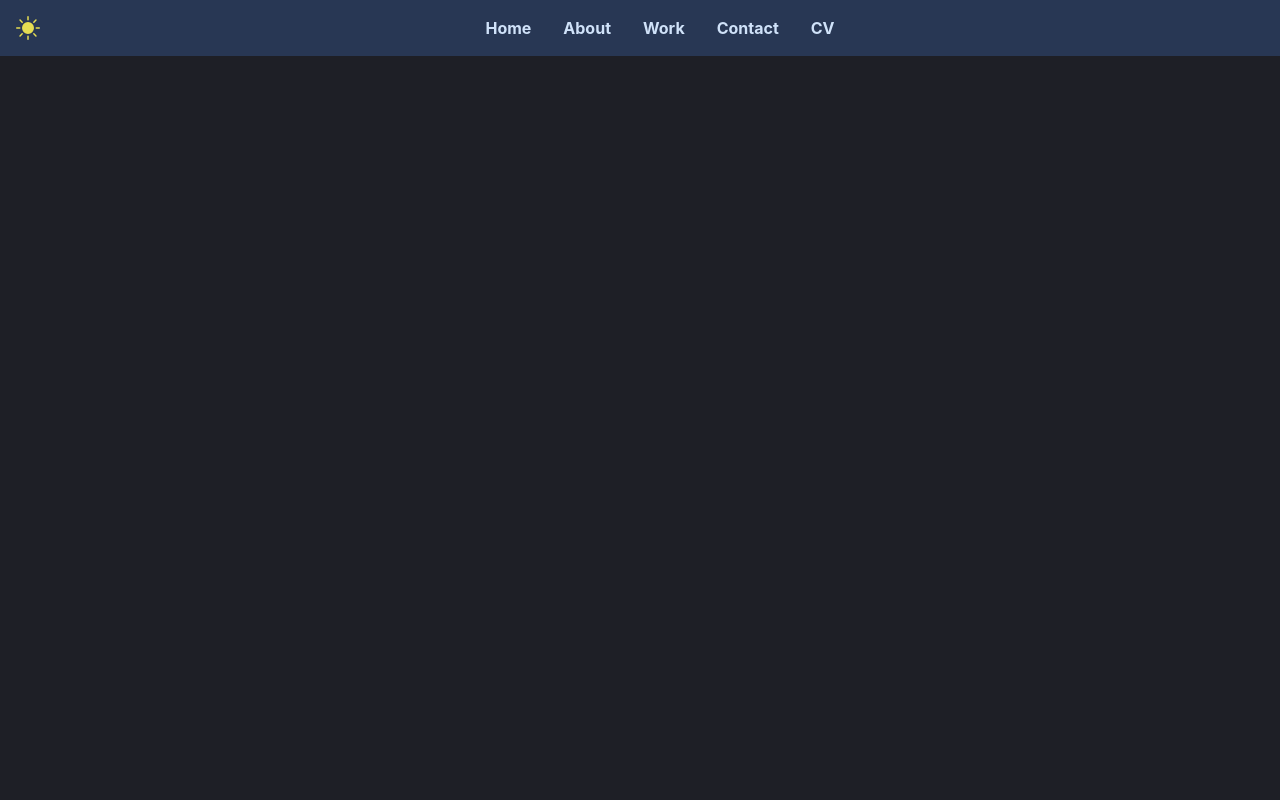
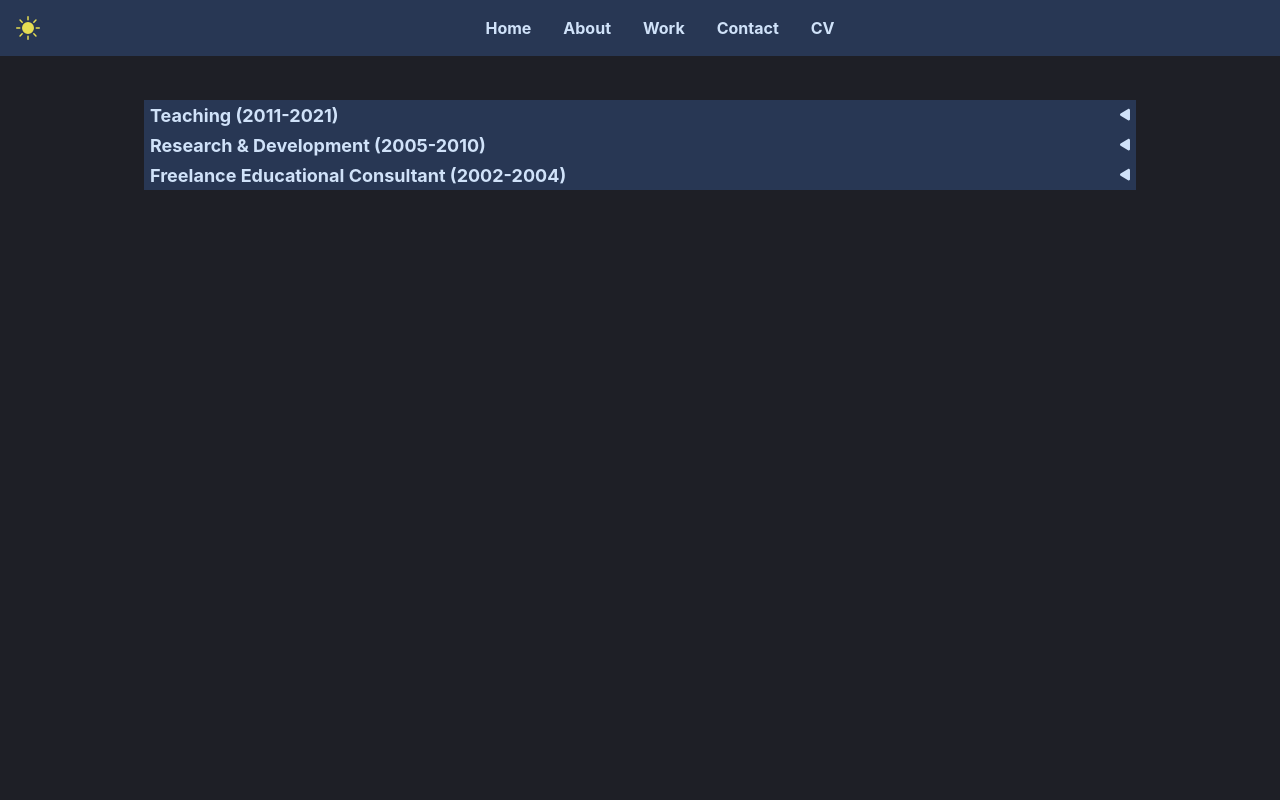
Before and after one commit to alexbeet81/portfolio, a React (Create React App) app: page /cv in a window 1280 px wide. Shown: the top 800 px of the page. Built offline with nearby package versions, Linux system fonts and the light colour scheme.

Commit message:
update to cv page

```diff
--- a/package.json
+++ b/package.json
@@ -3,6 +3,9 @@
   "version": "0.1.0",
   "private": true,
   "dependencies": {
+    "@fortawesome/fontawesome-svg-core": "^6.4.2",
+    "@fortawesome/free-solid-svg-icons": "^6.4.2",
+    "@fortawesome/react-fontawesome": "^0.2.0",
     "@testing-library/jest-dom": "^5.16.2",
     "@testing-library/react": "^12.1.2",
     "@testing-library/user-event": "^13.5.0",
--- a/src/Components/CV/CVSection.js
+++ b/src/Components/CV/CVSection.js
@@ -1,20 +1,27 @@
-import React, { useState } from 'react';
+import React, { useState } from "react";
+import classes from "./CVSection.module.css";
+import Header from "./Header";
+import Content from "./Content";
 
-const CVSection = ({ header, content}) => {
+const CVSection = ({ header, content }) => {
+  // react-spring or framer-motion for animations
   const [isOpen, setIsOpen] = useState(false);
 
-
+  const expandSectionHandler = () => {
+    setIsOpen(!isOpen);
+  };
 
   return (
     <>
-      <button onClick={() => setIsOpen(!isOpen)}>
-        {header}
-      </button>
-      {isOpen && <div>
-          {content}
-        </div>}
+      <Header
+        onClick={expandSectionHandler}
+        className={classes.headerButton}
+        header={header}
+        isOpen={isOpen}
+      />
+      {isOpen && <Content content={content} />}
     </>
-  )
-}
+  );
+};
 
 export default CVSection;
--- a/src/Components/CV/CVSection.module.css
+++ b/src/Components/CV/CVSection.module.css
@@ -0,0 +1,5 @@
+.headerButton {
+  height: 100px;
+  width: 100%;
+  background-color: azure;
+}
--- /dev/null
+++ b/src/Components/CV/Content.js
@@ -0,0 +1,26 @@
+import React from "react";
+import classes from "./Content.module.css";
+
+const Content = ({ content: { description, jobs } }) => {
+  return (
+    <div className={classes.container}>
+      <p className={classes.description}>{description}</p>
+      {jobs.map((job, jobIndex) => {
+        return (
+          <div key={jobIndex}>
+            <div className={classes.jobTitle}>
+              <p>{job.dates}</p>
+              <p>{job.jobTitle}</p>
+            </div>
+            <p>{job.jobDescription}</p>
+            {job.bulletPoints.map((bulletPoint, bulletIndex) => {
+              return <p key={`bullet-${bulletIndex}`}>• ${bulletPoint}</p>;
+            })}
+          </div>
+        );
+      })}
+    </div>
+  );
+};
+
+export default Content;
--- /dev/null
+++ b/src/Components/CV/Content.module.css
@@ -0,0 +1,10 @@
+.container {
+}
+
+.container p {
+  color: var(--dark-text-two);
+}
+
+.jobTitle {
+  display: flex;
+}
--- a/src/Components/CV/Data/cv-data.js
+++ b/src/Components/CV/Data/cv-data.js
@@ -1,6 +1,106 @@
 export const cvData = [
   {
     header: "Teaching (2011-2021)",
-    content: "Detailed information about the teaching job"
-  }
-]
+    content: {
+      description:
+        "Over the last decade, I've passionately taught various subjects ranging from mathematics to science. Through engaging teaching methodologies, I have aimed to inspire and empower young minds, showcasing the tangible applications of theoretical knowledge.",
+      jobs: [
+        {
+          jobTitle: "High School Mathematics Teacher",
+          dates: "dec 2011 - dec 2021",
+          jobDescription:
+            "As the lead of the math department, I drove curriculum development and played an instrumental role in student mentorship, focusing on diverse learning methods.",
+          bulletPoints: [
+            "Introduced modern teaching methods involving technology.",
+            "Prepared students for national level exams with a high pass rate.",
+            "Championed the introduction of advanced calculus to the curriculum.",
+          ],
+        },
+        {
+          jobTitle: "Physics Teacher",
+          dates: "jun 2015 - dec 2021",
+          jobDescription:
+            "Teaching physics, I emphasized hands-on learning, leveraging experiments to explain complex concepts.",
+          bulletPoints: [
+            "Organized monthly field trips to science museums and factories.",
+            "Co-authored a physics textbook now used across the district.",
+            "Promoted the use of interactive apps and simulations in teaching.",
+          ],
+        },
+        {
+          jobTitle: "STEM Coordinator",
+          dates: "jan 2018 - dec 2021",
+          jobDescription:
+            "Managed and coordinated all STEM activities in school, ensuring a comprehensive approach to integrated learning.",
+          bulletPoints: [
+            "Launched an annual STEM week, inviting industry professionals for talks.",
+            "Oversaw the school's robotics team, leading them to a national victory.",
+            "Initiated partnerships with local tech companies for internships.",
+          ],
+        },
+      ],
+    },
+  },
+  {
+    header: "Research & Development (2005-2010)",
+    content: {
+      description:
+        "My five years in R&D were focused on pushing the boundaries of knowledge in applied mathematics. Collaborating with experts, I aimed to merge theory with practical solutions, addressing global challenges.",
+      jobs: [
+        {
+          jobTitle: "Lead Researcher",
+          dates: "jan 2005 - nov 2010",
+          jobDescription:
+            "Guided the team towards innovative research areas, ensuring projects were purposeful and impactful.",
+          bulletPoints: [
+            "Published papers in top-tier academic journals.",
+            "Secured grants for pioneering projects in applied math.",
+            "Facilitated academic-industry collaborations for real-world applications.",
+          ],
+        },
+        {
+          jobTitle: "Post-Doctoral Fellow",
+          dates: "jan 2006 - dec 2007",
+          jobDescription:
+            "Worked on niche areas of applied math, mentoring graduate students and publishing groundbreaking papers.",
+          bulletPoints: [
+            "Introduced novel methodologies for problem-solving.",
+            "Collaborated with global experts on joint research.",
+            "Delivered lectures and presentations at international conferences.",
+          ],
+        },
+      ],
+    },
+  },
+  {
+    header: "Freelance Educational Consultant (2002-2004)",
+    content: {
+      description:
+        "As a consultant, I collaborated with educational institutions worldwide, offering insights and strategies to enhance their academic frameworks and teaching methodologies.",
+      jobs: [
+        {
+          jobTitle: "Curriculum Advisor",
+          dates: "mar 2002 - dec 2003",
+          jobDescription:
+            "Worked with institutions to update and innovate their curriculum, ensuring it remained relevant and engaging.",
+          bulletPoints: [
+            "Introduced modern pedagogical methods in 10+ institutions.",
+            "Tailored curricula to local needs while maintaining global standards.",
+            "Trained educators in the latest teaching methods and technologies.",
+          ],
+        },
+        {
+          jobTitle: "Educational Policy Consultant",
+          dates: "jan 2003 - dec 2004",
+          jobDescription:
+            "Advised on policy-making, ensuring educational reforms were beneficial and in line with global best practices.",
+          bulletPoints: [
+            "Played a key role in drafting education policies in two states.",
+            "Lobbied for increased focus on STEM in early education.",
+            "Promoted inclusive education, ensuring accessibility for all.",
+          ],
+        },
+      ],
+    },
+  },
+];
--- /dev/null
+++ b/src/Components/CV/Header.js
@@ -0,0 +1,21 @@
+import React from "react";
+import classes from "./Header.module.css";
+import { FontAwesomeIcon } from "@fortawesome/react-fontawesome";
+import { faPlay } from "@fortawesome/free-solid-svg-icons";
+
+const Header = ({ onClick, header, isOpen }) => {
+  const rotation = isOpen ? 90 : 180;
+
+  return (
+    <button onClick={onClick} className={classes.headerButton}>
+      <p>{header}</p>
+      <FontAwesomeIcon
+        icon={faPlay}
+        className={classes.playIcon}
+        rotation={rotation}
+      />
+    </button>
+  );
+};
+
+export default Header;
--- /dev/null
+++ b/src/Components/CV/Header.module.css
@@ -0,0 +1,24 @@
+.headerButton {
+  display: flex;
+  justify-content: space-between;
+  align-items: center;
+  height: 30px;
+  width: 100%;
+  background-color: var(--dark-bg-two);
+  border: none;
+}
+
+.headerButton > p {
+  margin: 0;
+  font-size: 18px;
+  font-weight: 700;
+  color: var(--dark-text-two);
+  font-family: -apple-system, BlinkMacSystemFont, "Segoe UI", "Roboto", "Oxygen",
+    "Ubuntu", "Cantarell", "Fira Sans", "Droid Sans", "Helvetica Neue",
+    sans-serif;
+}
+
+.playIcon {
+  color: var(--dark-text-two);
+  transition: all 0.3s ease-in-out;
+}
--- a/src/Pages/CVPage.js
+++ b/src/Pages/CVPage.js
@@ -1,18 +1,20 @@
-import React from 'react';
-import CVSection from '../Components/CV/CVSection';
-import { cvData } from '../Components/CV/Data/cv-data';
+import React from "react";
+import CVSection from "../Components/CV/CVSection";
+import { cvData } from "../Components/CV/Data/cv-data";
+import classes from "./CVPage.module.css";
 
 const CVPage = () => {
+  const cvSections = cvData.map((section, index) => {
+    return (
+      <CVSection
+        key={index}
+        header={section.header}
+        content={section.content}
+      />
+    );
+  });
 
-  const sections = cvData.forEach(entry => {
-    <CVSection header={entry.header} content={entry.content}/>
-  })
-
-  return (
-    <>
-      {sections}
-    </>
-  );
-}
+  return <div className={classes.sections}>{cvSections}</div>;
+};
 
 export default CVPage;
--- a/src/Pages/CVPage.module.css
+++ b/src/Pages/CVPage.module.css
@@ -0,0 +1,3 @@
+.sections {
+  padding-top: 100px;
+}
```
Also changed, not shown: src/Components/UI/NavBar.js (+21 -29 lines), src/Pages/MainPage.js (+7 -7 lines), 1 other file (tests, documents, lock files or other folders).
